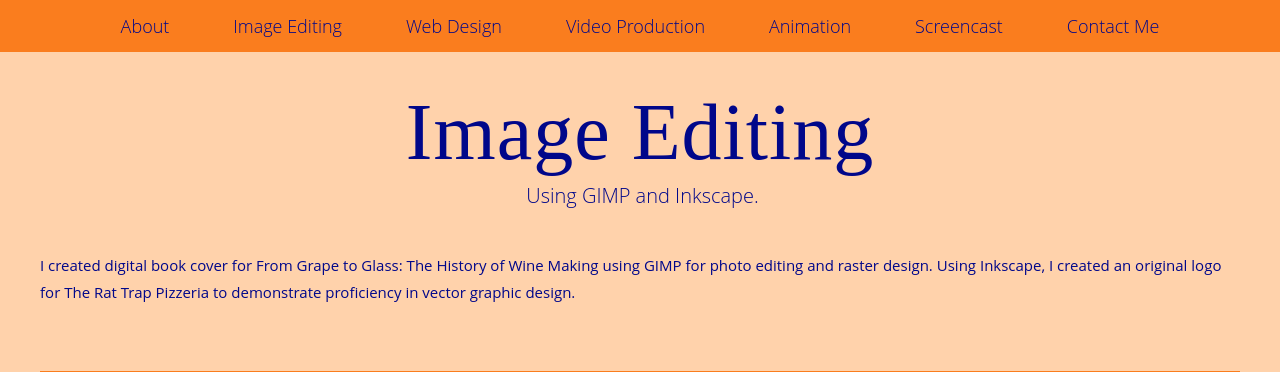
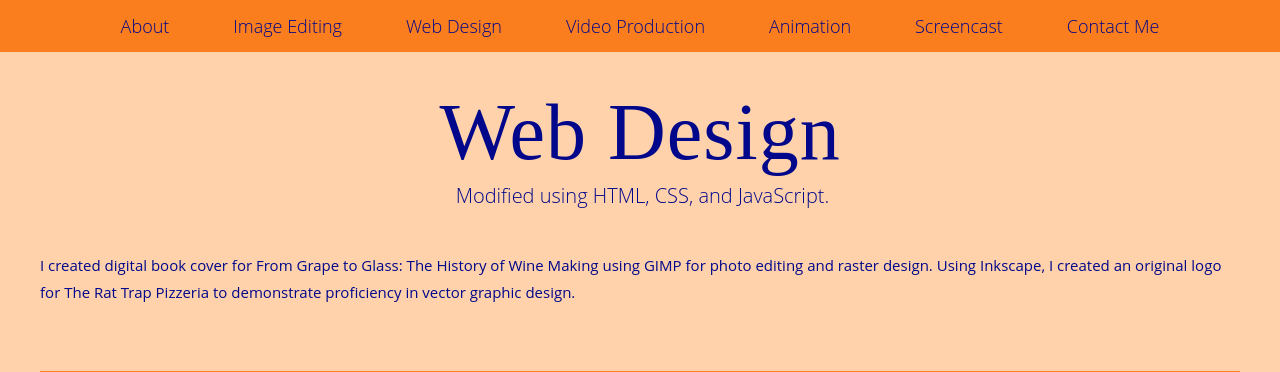
Before and after one commit to samsuttie97-eng/eportfolio-webdesign, a plain HTML site: page index.html in a window 1280 px wide. Shown: the top 372 px of the page. Drawn offline with Linux system fonts and the light colour scheme.

Commit message:
Update index.html

```diff
--- a/index.html
+++ b/index.html
@@ -48,9 +48,9 @@ Released   : 20130406
 	</div>
 	<div id="logo" class="container">
 		<!-- THIS IS WHERE YOU CUSTOMIZE THE HEADER FOR EACH PAGE. -->
-        <h1>Image Editing</h1>
+        <h1>Web Design</h1>
 		<!-- THIS IS WHERE YOU CUSTOMIZE THE SUBHEADER FOR EACH PAGE. -->
-        <p> Using GIMP and Inkscape.</p>
+        <p>Modified using HTML, CSS, and JavaScript.</p>
 	</div>
 	<div id="page" class="container">
 		<div>
```
